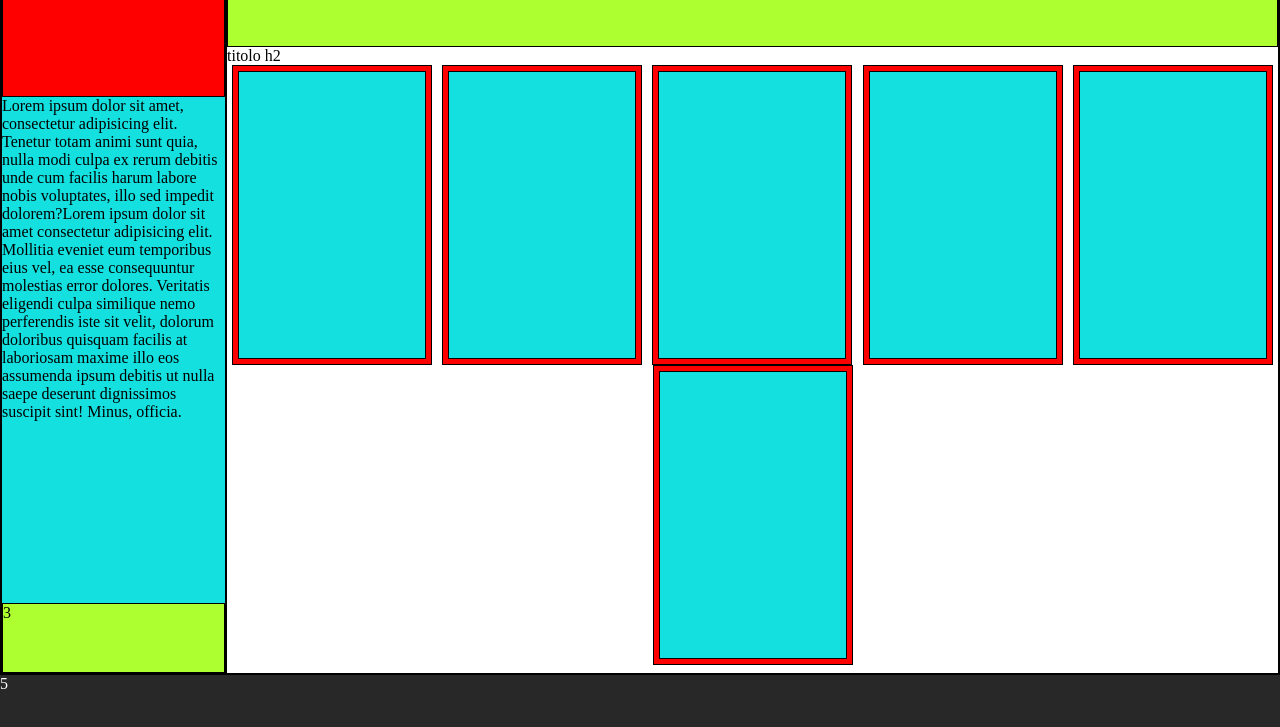
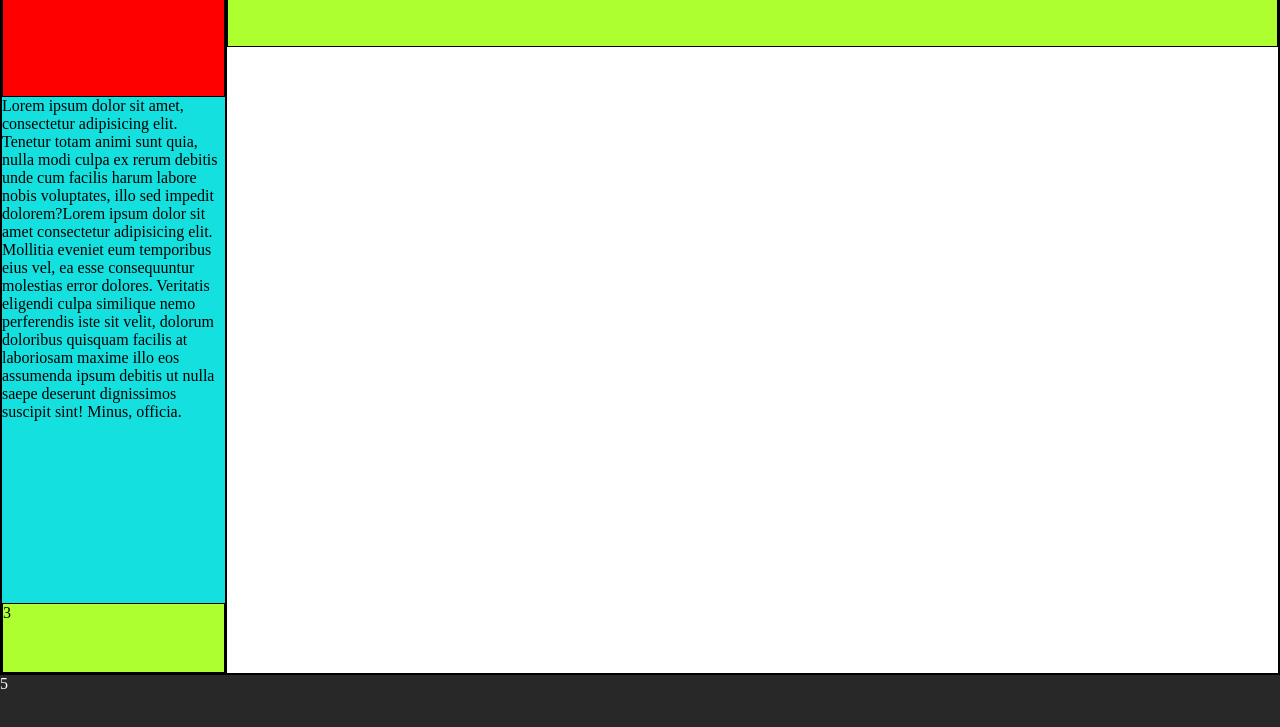
Before and after one commit to GiacWebDev/html-css-spotifyweb, a plain HTML site: page index.html in a window 1280 px wide. Shown: the part 55-782 px from the top of the page. Drawn offline with Linux system fonts and the light colour scheme.

Commit message:
[EDIT] right column blank

```diff
--- a/css/style.css
+++ b/css/style.css
@@ -6,7 +6,7 @@
 
 .container {
   display: flex;
-  flex-wrap: wrap;
+  text-align: start;
 }
 
 .debug {
@@ -62,6 +62,8 @@ main .maxi-container .column-left .top {
 
 main .maxi-container .column-left .top .playlist {
   display: flex;
+  height: calc(100vh - 290px);
+  overflow: auto;
 }
 
 
@@ -72,11 +74,6 @@ main .maxi-container .column-left .top .logo {
 main .maxi-container .column-left .top .home {
   width: 100%;
   height: 100px;
-}
-
-main .maxi-container .column-left .top .playlist {
-  height: calc(100vh - 290px);
-  overflow: auto;
 }
 
 main .maxi-container .column-left .bottom {
@@ -99,22 +96,6 @@ main .maxi-container .column-right .top-menu {
   height: 50px;
   width: 100%;
 }
-
-main .maxi-container .column-right .recently-played .container {
-  justify-content: space-between;
-}
-
-main .maxi-container .column-right .recently-played .col {
-  width: calc(100% / 6);
-  min-width: 200px;
-  height: 300px;
-  padding: 5px
-}
-
-main .maxi-container .column-right .recently-played .col .card {
-  height: 100%;
-}
-
 
 /* COLUMN BOTTOM STRIPE END */
 .column-bottom {
@@ -144,6 +125,11 @@ main .maxi-container .column-right .recently-played .col .card {
 
 /* S */
 @media screen and (max-width: 768px) {
+  main .maxi-container .column-right .recently-played .col {
+    max-width: 200px;
+    height: 300px;
+    padding: 5px
+  }
 
 }
 
--- a/index.html
+++ b/index.html
@@ -57,37 +57,8 @@
 
         <div class="top-menu debug-g"></div>
 
-        <div class="recently-played">
-          titolo h2
-          <div class="container">
-
-            <div class="col debug-r">
-              <div class="card debug-a"></div>
-            </div>
-            <div class="col debug-r">
-              <div class="card debug-a"></div>
-            </div>
-            <div class="col debug-r">
-              <div class="card debug-a"></div>
-            </div>
-            <div class="col debug-r">
-              <div class="card debug-a"></div>
-            </div>
-            <div class="col debug-r">
-              <div class="card debug-a"></div>
-            </div>
-            <div class="col debug-r">
-              <div class="card debug-a"></div>
-            </div>
-
-          </div>
-        </div>
-
-
       </div>
-
     </div>
-
   </main>
 
   <div class="column-bottom">
```
